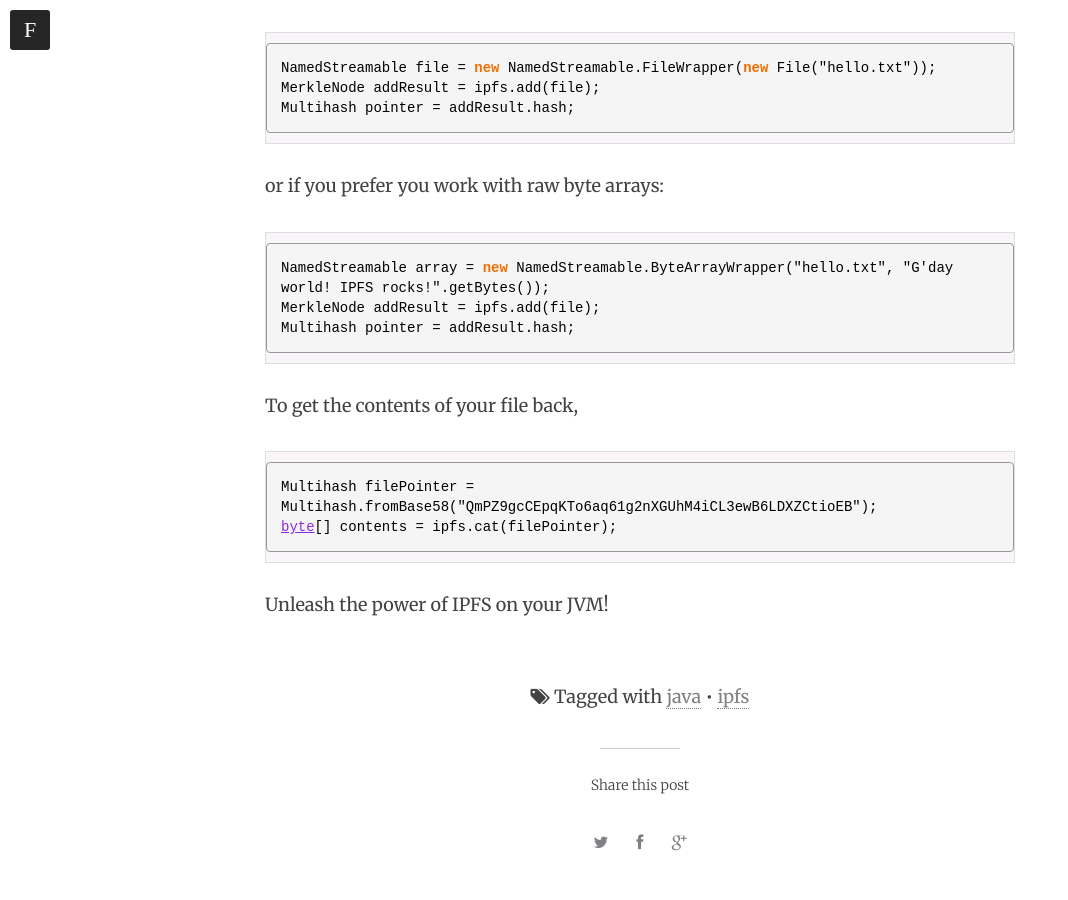
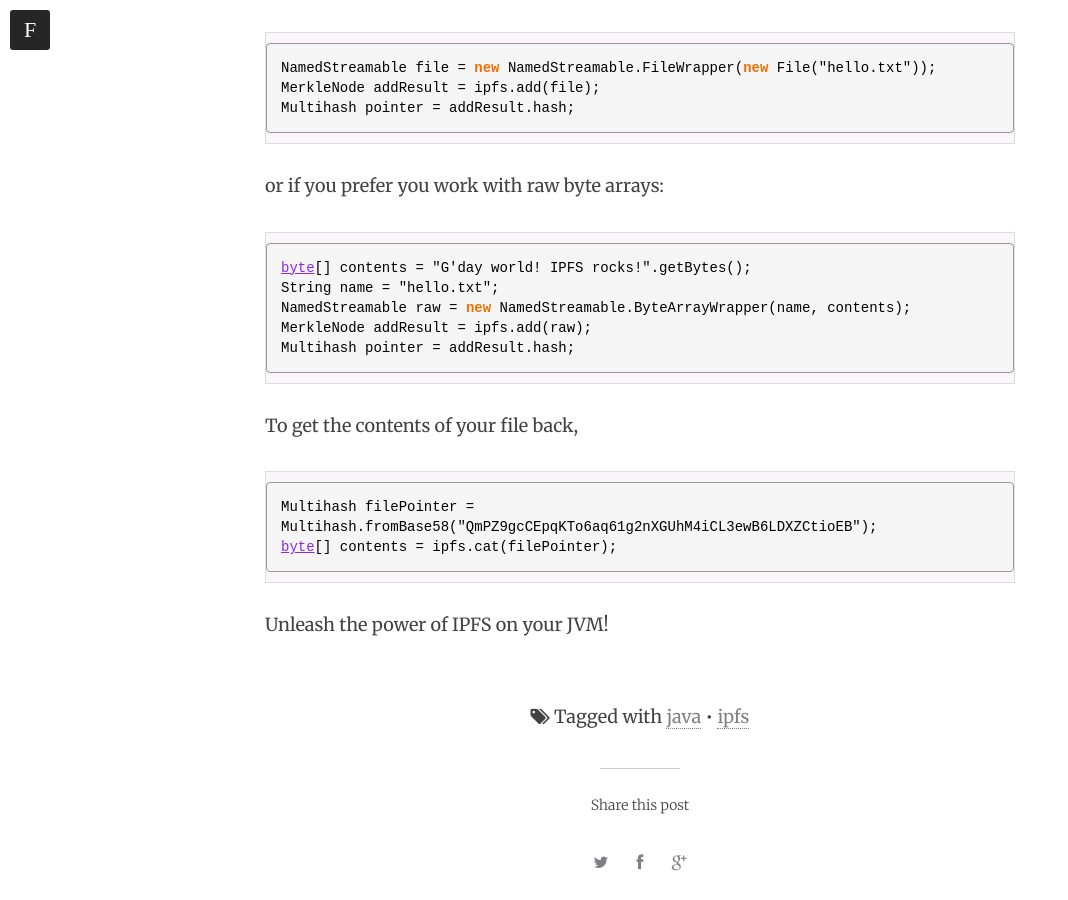
Before and after one commit to ianopolous/ianopolous.github.io, a Jekyll site: the page built from _posts/2015-09-27-IPFS.md, in a window 1280 px wide and 900 px high, scrolled down 1702 px. Shown: the whole window, without its empty margins (0-1068 px from the left). Built offline with Jekyll 4.4.1, drawn with Linux system fonts in a browser that asks for light colours; nearby versions of some CDN libraries.

Commit message:
more java

```diff
--- a/_posts/2015-09-27-IPFS.md
+++ b/_posts/2015-09-27-IPFS.md
@@ -33,8 +33,10 @@ Multihash pointer = addResult.hash;
 
 or if you prefer you work with raw byte arrays:
 {% highlight java %}
-NamedStreamable array = new NamedStreamable.ByteArrayWrapper("hello.txt", "G'day world! IPFS rocks!".getBytes());
-MerkleNode addResult = ipfs.add(file);
+byte[] contents = "G'day world! IPFS rocks!".getBytes();
+String name = "hello.txt";
+NamedStreamable raw = new NamedStreamable.ByteArrayWrapper(name, contents);
+MerkleNode addResult = ipfs.add(raw);
 Multihash pointer = addResult.hash;
 {% endhighlight %}
 
```
